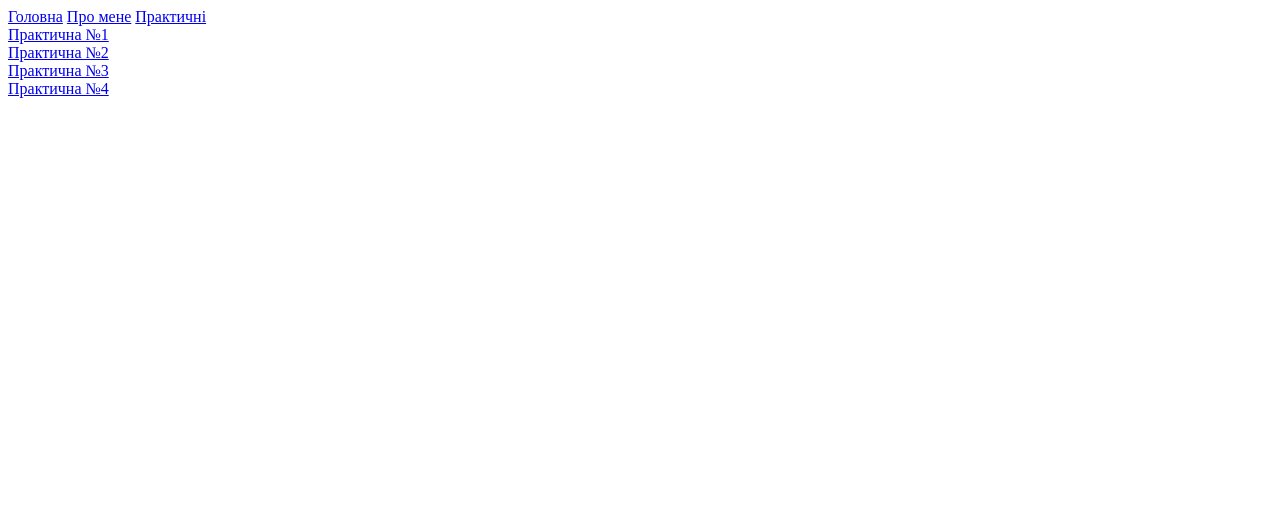
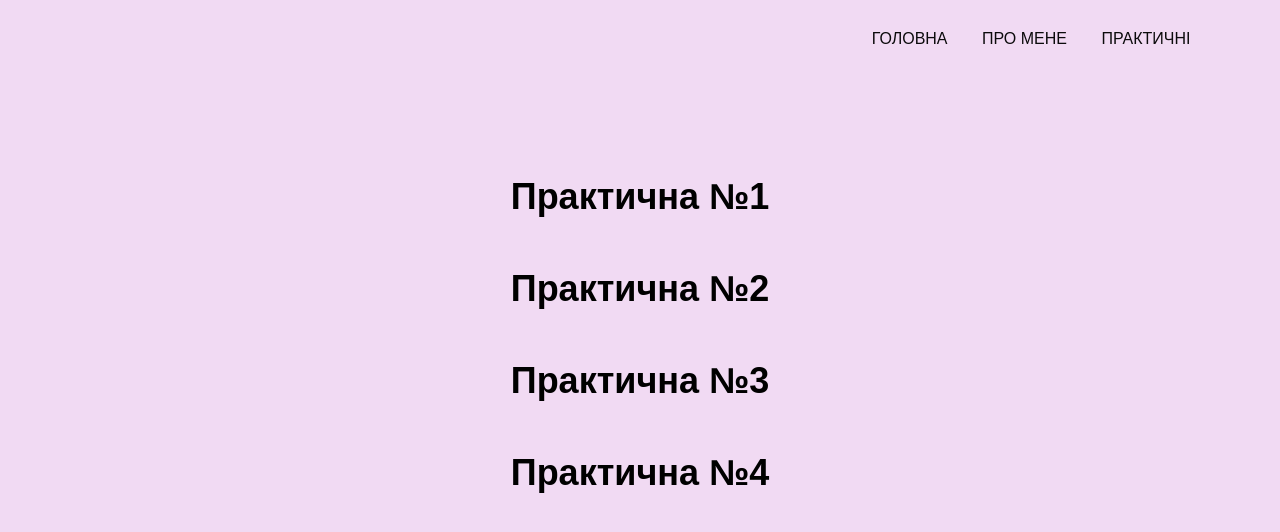
Before and after one commit to KateBryl/website, a plain HTML site: page pr/pr.html in a window 1280 px wide. Drawn offline with Linux system fonts and the light colour scheme; files that its build step writes are made by us from their sources; the site is published under a folder, as on GitHub Pages, so addresses that start at the root find nothing.

Commit message:
fixed path

```diff
--- a/pr/pr.html
+++ b/pr/pr.html
@@ -5,15 +5,15 @@
     <meta http-equiv="X-UA-Compatible" content="IE=edge">
     <meta name="viewport" content="width=device-width, initial-scale=1.0">
     <title>Document</title>
-    <link rel="stylesheet" href="/web/pr/styles.css">
+    <link rel="stylesheet" href="styles.css">
 </head>
 <body>
   <header>
     <div class="header__container">
   <nav>
-      <a href="/web/index.html" class="nav__link">Головна</a>
-      <a href="/web/about.html" class="nav__link">Про мене</a>
-      <a href="/web/pr/pr.html" class="nav__link">Практичні</a>
+    <a href="../../index.html" class="nav__link">Головна</a>
+    <a href="../../about.html" class="nav__link">Про мене</a>
+    <a href="../pr.html" class="nav__link">Практичні</a>
   </nav>
   </div>
   </header>
```
Also changed, not shown: about.html (+3 -3 lines), index.html (+4 -4 lines), pr/pr1/pr1.html (+3 -3 lines), pr/pr2/pr2.html (+3 -3 lines), pr/pr3/pr3.html (+3 -3 lines), pr/pr4/pr4.html (+3 -3 lines), css/style.css (renamed from style.css).
